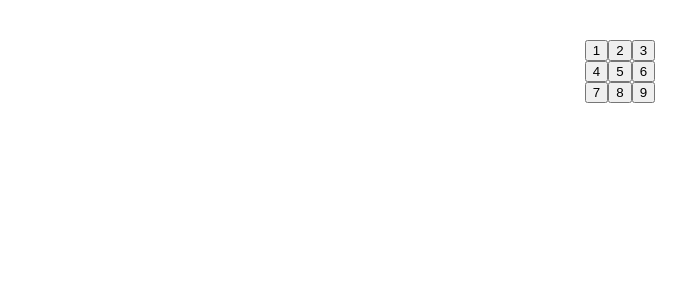
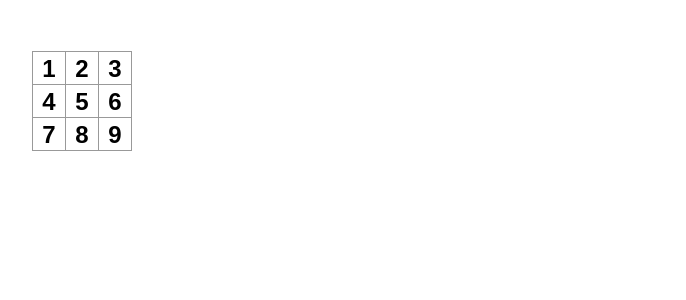
Before and after one commit to yerin16/my-react-app, a React (Vite) app: page / in a window 1280 px wide. Shown: the top 300 px of the page, without its empty margins (20-706 px from the left). Built offline with nearby package versions, Linux system fonts and the light colour scheme.

Commit message:
style added

```diff
--- a/src/index.css
+++ b/src/index.css
@@ -1,68 +1,90 @@
-/* :root {
-  font-family: system-ui, Avenir, Helvetica, Arial, sans-serif;
-  line-height: 1.5;
-  font-weight: 400;
-
-  color-scheme: light dark;
-  color: rgba(255, 255, 255, 0.87);
-  background-color: #242424;
-
-  font-synthesis: none;
-  text-rendering: optimizeLegibility;
-  -webkit-font-smoothing: antialiased;
-  -moz-osx-font-smoothing: grayscale;
-}
-
-a {
-  font-weight: 500;
-  color: #646cff;
-  text-decoration: inherit;
-}
-a:hover {
-  color: #535bf2;
+* {
+  box-sizing: border-box;
 }
 
 body {
-  margin: 0;
-  display: flex;
-  place-items: center;
-  min-width: 320px;
-  min-height: 100vh;
+  font-family: sans-serif;
+  margin: 20px;
+  padding: 0;
 }
 
 h1 {
-  font-size: 3.2em;
-  line-height: 1.1;
+  margin-top: 0;
+  font-size: 22px;
 }
 
-button {
-  border-radius: 8px;
-  border: 1px solid transparent;
-  padding: 0.6em 1.2em;
-  font-size: 1em;
-  font-weight: 500;
-  font-family: inherit;
-  background-color: #1a1a1a;
-  cursor: pointer;
-  transition: border-color 0.25s;
-}
-button:hover {
-  border-color: #646cff;
-}
-button:focus,
-button:focus-visible {
-  outline: 4px auto -webkit-focus-ring-color;
+h2 {
+  margin-top: 0;
+  font-size: 20px;
 }
 
-@media (prefers-color-scheme: light) {
-  :root {
-    color: #213547;
-    background-color: #ffffff;
-  }
-  a:hover {
-    color: #747bff;
-  }
-  button {
-    background-color: #f9f9f9;
-  }
-} */
+h3 {
+  margin-top: 0;
+  font-size: 18px;
+}
+
+h4 {
+  margin-top: 0;
+  font-size: 16px;
+}
+
+h5 {
+  margin-top: 0;
+  font-size: 14px;
+}
+
+h6 {
+  margin-top: 0;
+  font-size: 12px;
+}
+
+code {
+  font-size: 1.2em;
+}
+
+ul {
+  padding-inline-start: 20px;
+}
+
+* {
+  box-sizing: border-box;
+}
+
+body {
+  font-family: sans-serif;
+  margin: 20px;
+  padding: 0;
+}
+
+.square {
+  background: #fff;
+  border: 1px solid #999;
+  float: left;
+  font-size: 24px;
+  font-weight: bold;
+  line-height: 34px;
+  height: 34px;
+  margin-right: -1px;
+  margin-top: -1px;
+  padding: 0;
+  text-align: center;
+  width: 34px;
+}
+
+.board-row:after {
+  clear: both;
+  content: '';
+  display: table;
+}
+
+.status {
+  margin-bottom: 10px;
+}
+.game {
+  display: flex;
+  flex-direction: row;
+}
+
+.game-info {
+  margin-left: 20px;
+}
```
